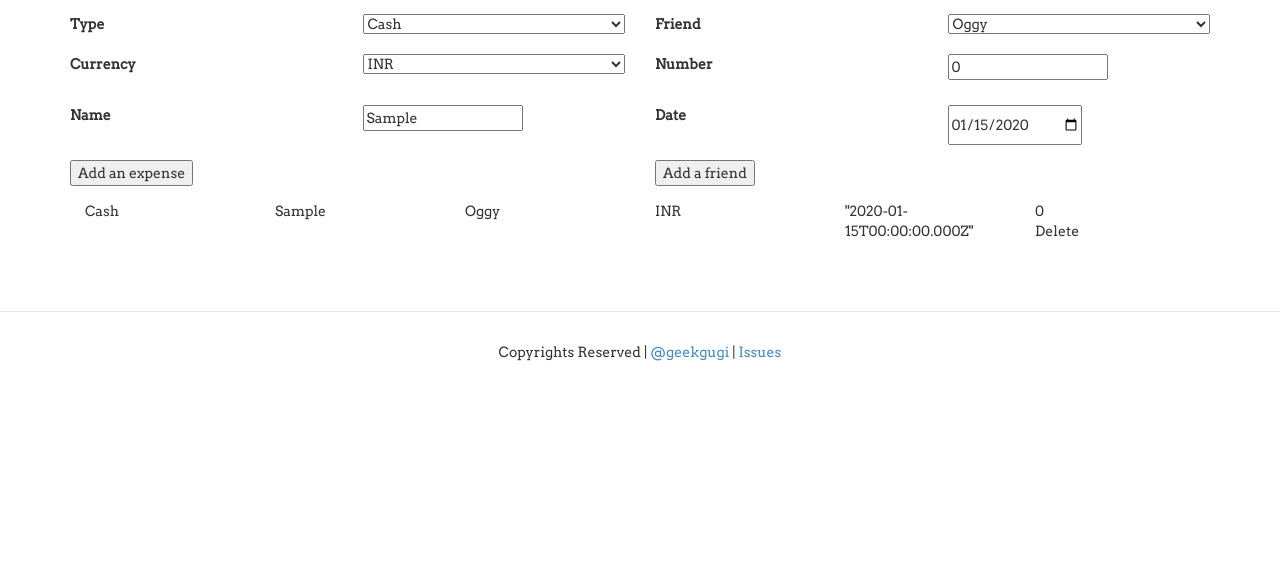
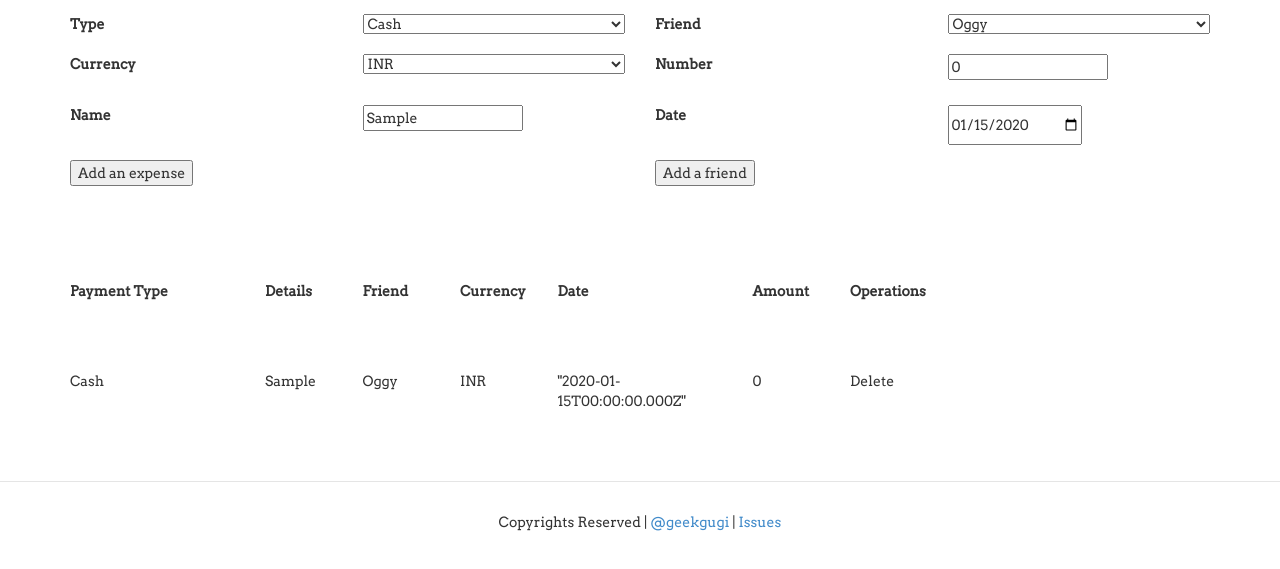
Before and after one commit to geekgugi/expense-manager, a website: page client/index.html in a window 1280 px wide. Both pictures are taken after typing "Sample", "2020-01-15" into the empty fields and a click on the input "Add an expense". Shown: the part 57-626 px from the top of the page. Drawn offline with Linux system fonts and the light colour scheme; files that its build step writes are made by us from their sources.

Commit message:
Some layout, though I hate css.
Added some layout information for the table of information.

```diff
--- a/client/app/main/main.css
+++ b/client/app/main/main.css
@@ -1,3 +1,9 @@
+.title  {
+  margin-top: 80px;
+}
+.content  {
+  margin-top: 65px;
+}
 .error-msg {
   color: #931616;
 }
--- a/client/app/main/main.html
+++ b/client/app/main/main.html
@@ -85,27 +85,54 @@
     </div>
   </form>
 
-  <div ng-repeat="expense in expenses">
+  <div class="title">
+    <div class="row">
+      <div class="col-md-2">
+        <label>Payment Type </label>
+      </div>
+      <div class="col-md-1">
+        <label>Details </label>
+      </div>
+      <div class="col-md-1">
+        <label>Friend </label>
+      </div>
+      <div class="col-md-1">
+        <label>Currency</label>
+      </div>
+      <div class="col-md-2">
+        <label>Date </label>
+      </div>
+      <div class="col-md-1">
+        <label>Amount </label>
+      </div>
+      <div class="col-md-1">
+        <label>Operations</label>
+      </div>
+    </div>
+  </div>
+  <div class="content" ng-repeat="expense in expenses">
+    <div class="row">
       <div class="col-md-2">
         {{expense.selectedPaymentType}}
       </div>
-    <div class="col-md-2">
+      <div class="col-md-1">
         {{expense.name}}
       </div>
-    <div class="col-md-2">
+      <div class="col-md-1">
         {{expense.selectedFriend}}
       </div>
-    <div class="col-md-2">
+      <div class="col-md-1">
         {{expense.selectedCurrency}}
       </div>
       <div class="col-md-2">
         {{expense.date}}
       </div>
-    <div class="col-md-2">
+      <div class="col-md-1">
         {{expense.amount}}
       </div>
       <div class="col-md-1">
         <span> Delete</span>
+      </div>
     </div>
   </div>
 </div>
```
Lines whose indentation alone changed are shown as unchanged.
